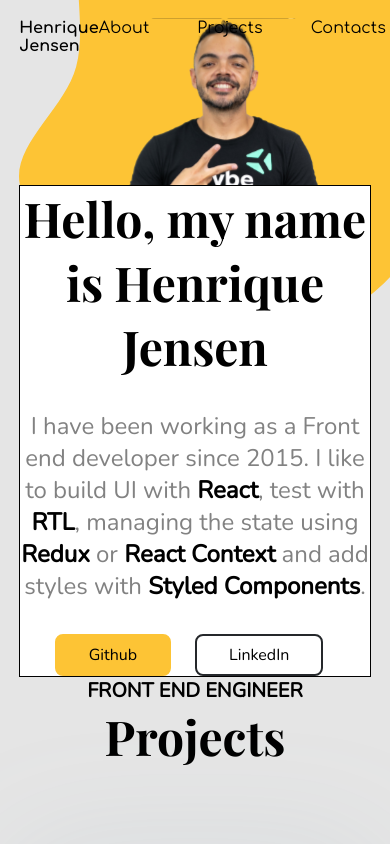
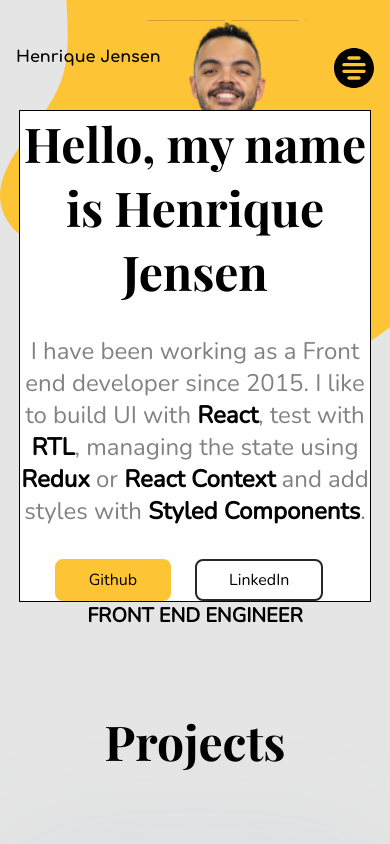
Before and after one commit to henriquejensen/henriquejensen.github.io, a React (Create React App) app: page / in a window 390 px wide. Shown: the top 844 px of the page. Built offline with nearby package versions, Linux system fonts and the light colour scheme.

Commit message:
adds hamburguer menu

```diff
--- a/src/App.css
+++ b/src/App.css
@@ -44,8 +44,10 @@ body {
   flex-direction: column;
   align-items: center;
   max-width: 75rem;
-  margin: 0 1.2rem;
+  margin: 0 auto;
   position: relative;
+  padding: 0 1.2rem;
+  overflow-x: hidden;
 }
 
 .container-main {
--- a/src/components/Card.module.css
+++ b/src/components/Card.module.css
@@ -43,4 +43,8 @@
   .container {
     flex-direction: column;
   }
+
+  .content {
+    padding: 1rem 2rem;
+  }
 }
--- a/src/components/Footer.module.css
+++ b/src/components/Footer.module.css
@@ -4,3 +4,9 @@
   margin-top: 9rem;
   margin-bottom: 5rem;
 }
+
+@media ( max-width: 53rem ) {
+  .container {
+    margin: 4rem;
+  }
+}
--- a/src/components/Footer.tsx
+++ b/src/components/Footer.tsx
@@ -2,7 +2,7 @@ import styles from './Footer.module.css'
 
 export default function Footer() {
   return (
-    <footer className={styles.container}>
+    <footer className={styles.container} id="contacts">
       <p>Henrique Jensen 2022</p>
     </footer>
   )
--- a/src/components/Header.module.css
+++ b/src/components/Header.module.css
@@ -9,14 +9,73 @@
   font-weight: bold;
 }
 
-.container ul {
+.menu ul {
   display: flex;
 }
 
-.container li {
+.menu a {
   margin-right: 3rem;
 }
 
-.container li:last-child {
+.menu a:last-child {
   margin-right: 0;
 }
+
+.menu a:hover {
+  background-color: var(--accent);
+}
+
+.menu a {
+  text-decoration: none;
+  color: var(--black);
+}
+
+.container img {
+  display: none;
+}
+
+@media ( max-width: 53rem ) {
+  .container {
+    position: fixed;
+    top: 2rem;
+    z-index: 3;
+    padding: 1rem;
+  }
+
+  .container img {
+    width: 2.5rem;
+    cursor: pointer;
+    display: block;
+    z-index: 1;
+  }
+
+  .menu {
+    position: absolute;
+    display: none;
+    opacity: 0;
+    transition: all;
+  }
+
+  .menu {
+    position: absolute;
+    background-color: var(--white);
+  }
+
+  .menu ul {
+    display: flex;
+    flex-direction: column;
+    width: 100vw;
+  }
+
+  .menu a {
+    margin: 0;
+    padding: 0.7rem;
+  }
+
+  .active {
+    display: block;
+    opacity: 1;
+    transition: all;
+  }
+
+}
--- a/src/components/Header.tsx
+++ b/src/components/Header.tsx
@@ -1,16 +1,27 @@
 import styles from './Header.module.css';
+import menu from '../images/menu.svg';
+import { useState } from 'react';
 
 function Menu() {
+  const [showMenu, setShowMenu] = useState(false);
+
+  let menuStyles = styles.menu;
+
+  if (showMenu) {
+    menuStyles = `${menuStyles} ${styles.active}`
+  }
+
   return (
     <header className={styles.container}>
       <div>Henrique Jensen</div>
-      <nav>
+      <nav className={menuStyles}>
         <ul>
-          <li>About</li>
-          <li>Projects</li>
-          <li>Contacts</li>
+          <a href='#about'><li>About</li></a>
+          <a href='#projects'><li>Projects</li></a>
+          <a href='#contacts'><li>Contacts</li></a>
         </ul>
       </nav>
+      <img src={menu} alt="menu" onClick={() => setShowMenu(p => !p)} />
     </header>
   );
 }
--- a/src/components/Intro.tsx
+++ b/src/components/Intro.tsx
@@ -8,7 +8,7 @@ export default function Intro() {
 
 
   return (
-    <section className={styles.container}>
+    <section className={styles.container} id="about">
       <h2>Front end Engineer</h2>
       <section className={styles.card}>
         <h1>Hello, my name is Henrique Jensen</h1>
--- a/src/components/Projects.module.css
+++ b/src/components/Projects.module.css
@@ -16,4 +16,8 @@
   .container {
     margin-top: 0;
   }
+
+  .container h2 {
+    margin: 5rem 0;
+  }
 }
--- a/src/components/Projects.tsx
+++ b/src/components/Projects.tsx
@@ -4,7 +4,7 @@ import styles from './Projects.module.css'
 
 export default function Projects() {
   return (
-    <section className={styles.container}>
+    <section className={styles.container} id="projects">
       <h2>Projects</h2>
       <Card
         image={Project}
```
Also changed, not shown: src/images/menu.svg (added).
